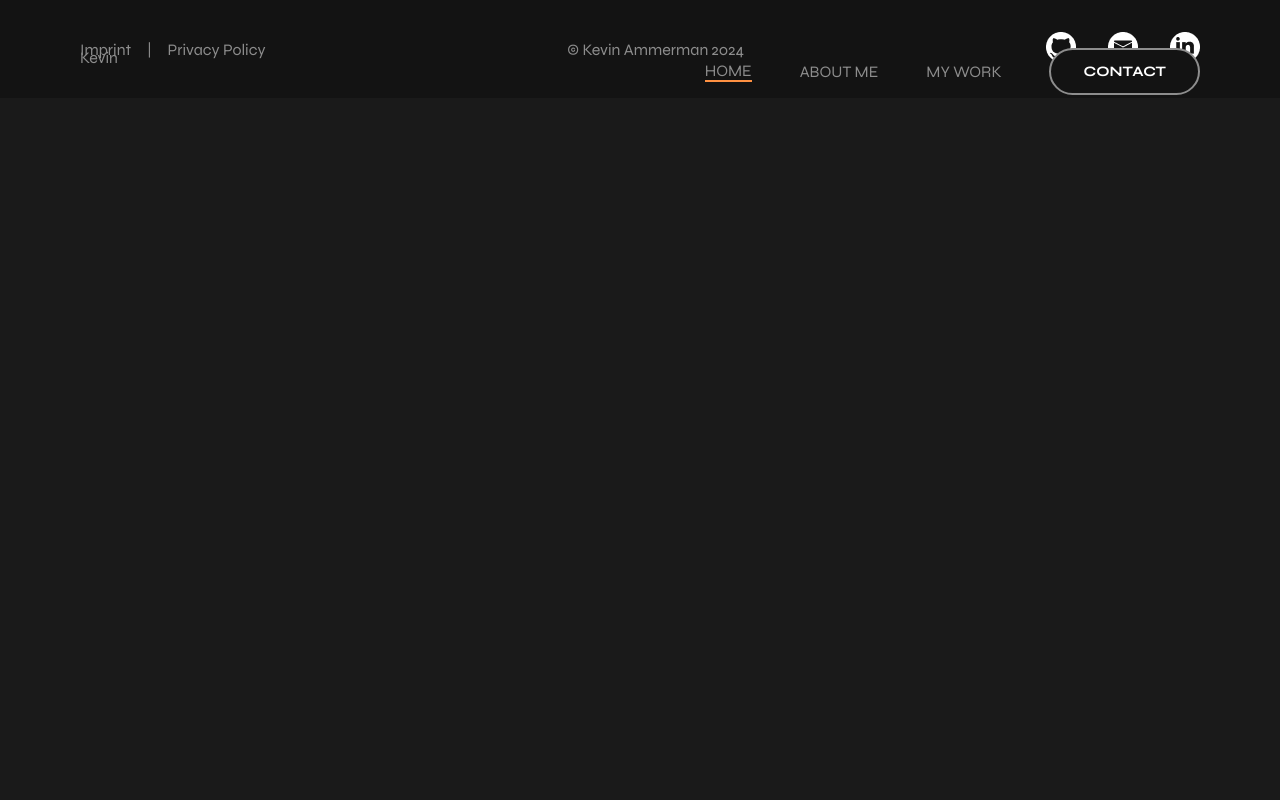
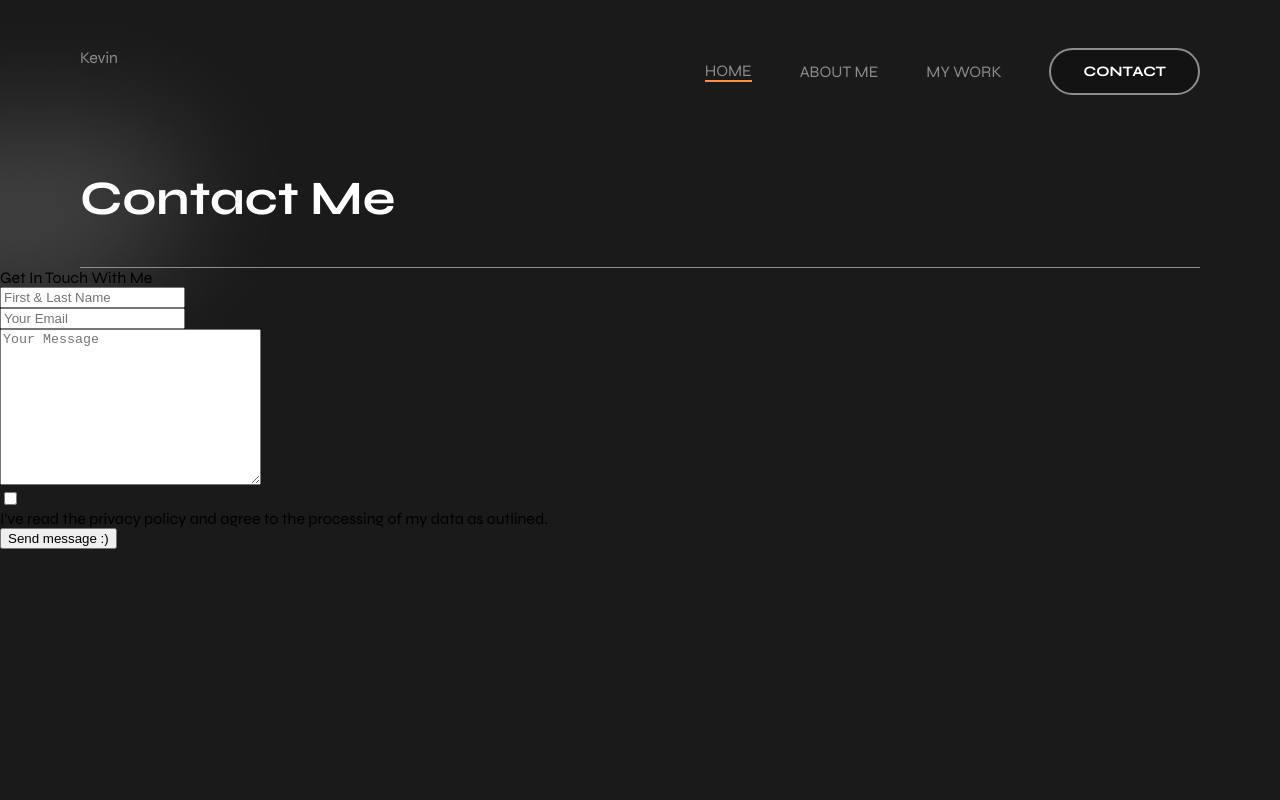
Before and after one commit to KevinAmmerman/newPortfolio, an Angular app: page /contact in a window 1280 px wide. Before the commit this address led to /. Shown: the top 800 px of the page. Built offline with nearby package versions, Linux system fonts and the light colour scheme.

Commit message:
implementing form in contact page

```diff
--- a/src/app/app.routes.ts
+++ b/src/app/app.routes.ts
@@ -1,4 +1,8 @@
 import { Routes } from '@angular/router';
 import { HomeComponent } from './home/home.component';
+import { ContactComponent } from './contact/contact.component';
 
-export const routes: Routes = [{ path: '', component: HomeComponent }];
+export const routes: Routes = [
+  { path: '', component: HomeComponent },
+  { path: 'contact', component: ContactComponent },
+];
--- /dev/null
+++ b/src/app/contact/contact.component.html
@@ -0,0 +1,82 @@
+<section>
+    <img class="vector_left" src="assets/vectors/vector_one.png" alt="cloud">
+    <div class="headline_container">
+        <h1>Contact Me</h1>
+    </div>
+    <div class="contact_container">
+        <div class="contact_contant">
+            <span>Get In Touch With Me</span>
+            <!-- <p>
+                Reach out to me using the form to kickstart our collaboration! Whether you have a specific project
+                in mind, want to discuss ideas, or simply have a question, I'm here to help. Looking forward to
+                hearing from you!
+            </p> -->
+        </div>
+        <form (ngSubmit)="onSubmit()" [formGroup]="contactForm">
+            <div class="form_row">
+                <label for="name"></label>
+                <input [class.disabled]="isSent" id="name" formControlName="name" type="text"
+                    placeholder="First & Last Name"
+                    [class.error-border]="contactForm.get('name')?.invalid && isSubmitted"
+                    [class.success-border]="contactForm.get('name')?.valid">
+                <div class="error_box">
+                    <small
+                        *ngIf="contactForm.get('name')?.touched && contactForm.get('name')?.errors?.['required'] || contactForm.get('name')?.invalid && !isSent && isSubmitted">Please
+                        enter your name.</small>
+                </div>
+            </div>
+            <div class="form_row">
+                <label for="email"></label>
+                <input [class.disabled]="isSent" id="email" formControlName="email" type="email"
+                    placeholder="Your Email" [class.error-border]="contactForm.get('email')?.invalid && isSubmitted"
+                    [class.success-border]="contactForm.get('email')?.valid">
+                <div class="error_box">
+                    <small
+                        *ngIf="contactForm.get('email')?.touched && contactForm.get('email')?.errors?.['required'] || contactForm.get('email')?.invalid && !isSent && isSubmitted">Please
+                        enter your e-mail.</small>
+                    <small *ngIf="contactForm.get('email')?.touched && contactForm.get('email')?.errors?.['email']">This
+                        is not a valid e-mail.</small>
+                </div>
+            </div>
+            <div class="form_row">
+                <label for="text"></label>
+                <textarea [class.disabled]="isSent" id="text" formControlName="text" placeholder="Your Message"
+                    name="message" id="message" cols="30" rows="10"
+                    [class.error-border]="contactForm.get('text')?.invalid && isSubmitted"
+                    [class.success-border]="contactForm.get('text')?.valid"></textarea>
+                <div class="error_box">
+                    <small
+                        *ngIf="contactForm.get('text')?.touched && contactForm.get('text')?.errors?.['required'] || contactForm.get('text')?.invalid && !isSent && isSubmitted">Please
+                        enter a message.</small>
+                </div>
+            </div>
+            <div class="privacy-box">
+                <div class="cbx">
+                    <input formControlName="privacy" id="cbx" type="checkbox" />
+                    <label for="cbx"></label>
+                    <svg width="15" height="14" viewbox="0 0 15 14" fill="none">
+                        <path d="M2 8.36364L6.23077 12L13 2"></path>
+                    </svg>
+                </div>
+                <span [class.error-border]="!contactForm.get('privacy')?.value && isSubmitted">I've read the <a
+                        routerLink="privacy-policy">privacy policy</a> and agree to the processing of my data as
+                    outlined.</span>
+            </div>
+            <div class="btn_box">
+                <button type="submit" [disabled]="isSent">{{ message }}</button>
+            </div>
+            <div [class.dNone]="!isSent" class="container_animation">
+                <div class="box">
+                    <div class="border one"></div>
+                    <div class="border two"></div>
+                    <div class="border three"></div>
+                    <div class="border four"></div>
+
+                    <div class="line one"></div>
+                    <div class="line two"></div>
+                    <div class="line three"></div>
+                </div>
+            </div>
+        </form>
+    </div>
+</section>
--- /dev/null
+++ b/src/app/contact/contact.component.scss
@@ -0,0 +1,25 @@
+section {
+  max-width: 1920px;
+  height: 100svh;
+  padding-top: 130px;
+}
+
+.vector_left {
+  position: absolute;
+  width: auto;
+  height: 450px;
+  left: -300px;
+  top: 0;
+  transform: scaleX(-1);
+  z-index: -1;
+}
+
+.headline_container {
+  color: white;
+  margin: 0 80px;
+  border-bottom: 1px solid #8d8d8d;
+
+  h1 {
+    font-size: 3rem;
+  }
+}
--- /dev/null
+++ b/src/app/contact/contact.component.ts
@@ -0,0 +1,106 @@
+import { CommonModule } from '@angular/common';
+import { Component } from '@angular/core';
+import {
+  FormControl,
+  FormGroup,
+  FormsModule,
+  ReactiveFormsModule,
+  Validators,
+} from '@angular/forms';
+
+@Component({
+  selector: 'app-contact',
+  standalone: true,
+  imports: [FormsModule, ReactiveFormsModule, CommonModule],
+  templateUrl: './contact.component.html',
+  styleUrl: './contact.component.scss',
+})
+export class ContactComponent {
+  message: string = 'Send message :)';
+  contactForm: FormGroup;
+  isSubmitted: boolean = false;
+  isSent: boolean = false;
+  checkboxValue: boolean = false;
+
+  constructor() {
+    this.contactForm = new FormGroup({
+      name: new FormControl(
+        { value: '', disabled: false },
+        Validators.required
+      ),
+      email: new FormControl({ value: '', disabled: false }, [
+        Validators.required,
+        Validators.email,
+        Validators.pattern('^[a-z0-9._%+-]+@[a-z0-9.-]+\\.[a-z]{2,4}$'),
+      ]),
+      text: new FormControl(
+        { value: '', disabled: false },
+        Validators.required
+      ),
+      privacy: new FormControl(false),
+    });
+  }
+
+  async onSubmit() {
+    if (this.contactForm.valid && this.contactForm.get('privacy')?.value) {
+      this.disableForm();
+      try {
+        const response = await fetch(
+          'https://kevin-ammerman.com/send_mail/send_mail.php',
+          {
+            method: 'POST',
+            body: this.setFormData(),
+          }
+        );
+        this.resetAndNotify();
+        this.isSent = true;
+        if (response.ok) this.message = 'Success! :)';
+      } catch (error) {
+        console.error('Error sending message:', error);
+        this.message = `Oops! Something went wrong`;
+      }
+    } else {
+      this.showValidationErrorMsg();
+    }
+  }
+
+  setFormData() {
+    let fd = new FormData();
+    fd.append('name', this.contactForm.value.name);
+    fd.append('email', this.contactForm.value.email);
+    fd.append('message', this.contactForm.value.text);
+    return fd;
+  }
+
+  showValidationErrorMsg() {
+    this.isSubmitted = true;
+    setTimeout(() => (this.isSubmitted = false), 2000);
+  }
+
+  resetAndNotify() {
+    setTimeout(() => {
+      this.resetForm();
+      this.enableForm();
+      this.isSent = false;
+    }, 5000);
+
+    setTimeout(() => (this.message = 'Send message :)'), 12000);
+  }
+
+  resetForm() {
+    this.contactForm.reset({
+      name: '',
+      email: '',
+      text: '',
+      privacy: false,
+    });
+  }
+
+  disableForm() {
+    this.contactForm.disable();
+  }
+
+  enableForm() {
+    this.contactForm.enable();
+  }
+}
--- a/src/app/header/header.component.scss
+++ b/src/app/header/header.component.scss
@@ -2,6 +2,10 @@
 
 .active_link {
   border-bottom: 2px solid #ff9142;
+}
+
+.active_btn {
+  border: 2px solid #ff9142;
 }
 
 //
--- a/src/app/header/header.component.ts
+++ b/src/app/header/header.component.ts
@@ -1,5 +1,6 @@
 import { Component, inject } from '@angular/core';
-import { ActivatedRoute, Router } from '@angular/router';
+import { ActivatedRoute, NavigationEnd, Router } from '@angular/router';
+import { filter } from 'rxjs';
 
 @Component({
   selector: 'app-header',
@@ -11,13 +12,9 @@ import { ActivatedRoute, Router } from '@angular/router';
 export class HeaderComponent {
   menuOpen: boolean = false;
   activeSection: string = '';
-  router = inject(ActivatedRoute);
+  router = inject(Router);
 
-  constructor() {
-    const test = this.router.url.subscribe((params) => {
-      console.log(params[0].path);
-    });
-  }
+  constructor() {}
 
   openMenu(): void {
     this.menuOpen = !this.menuOpen;
```
Also changed, not shown: 1 other file (tests, documents, lock files or other folders).
